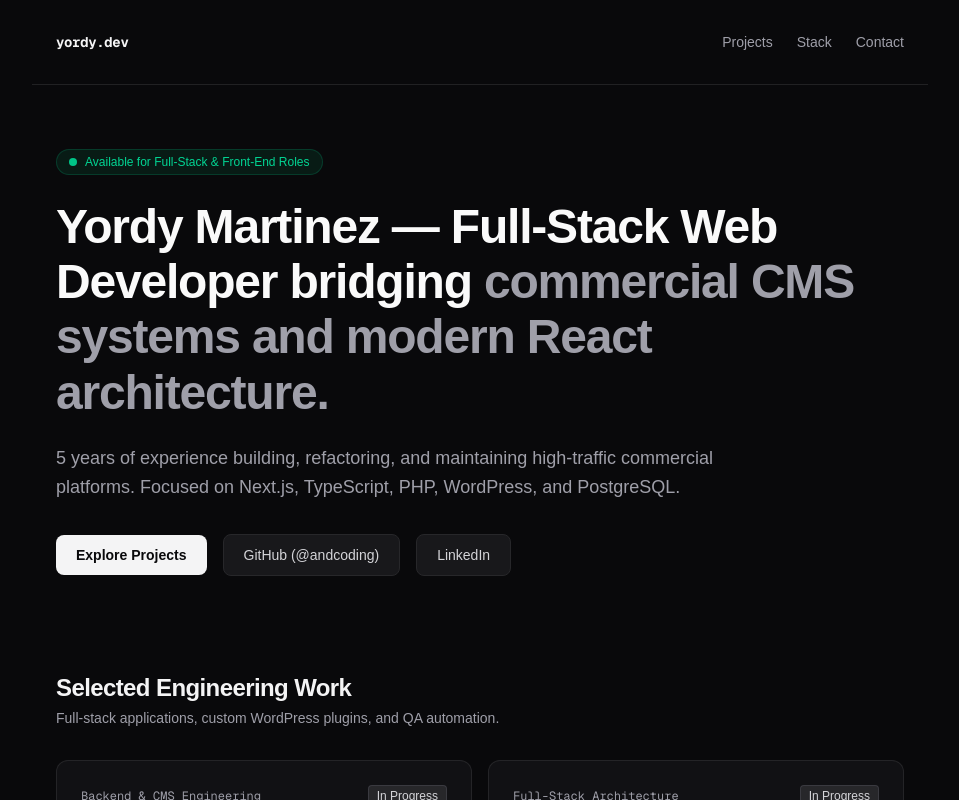
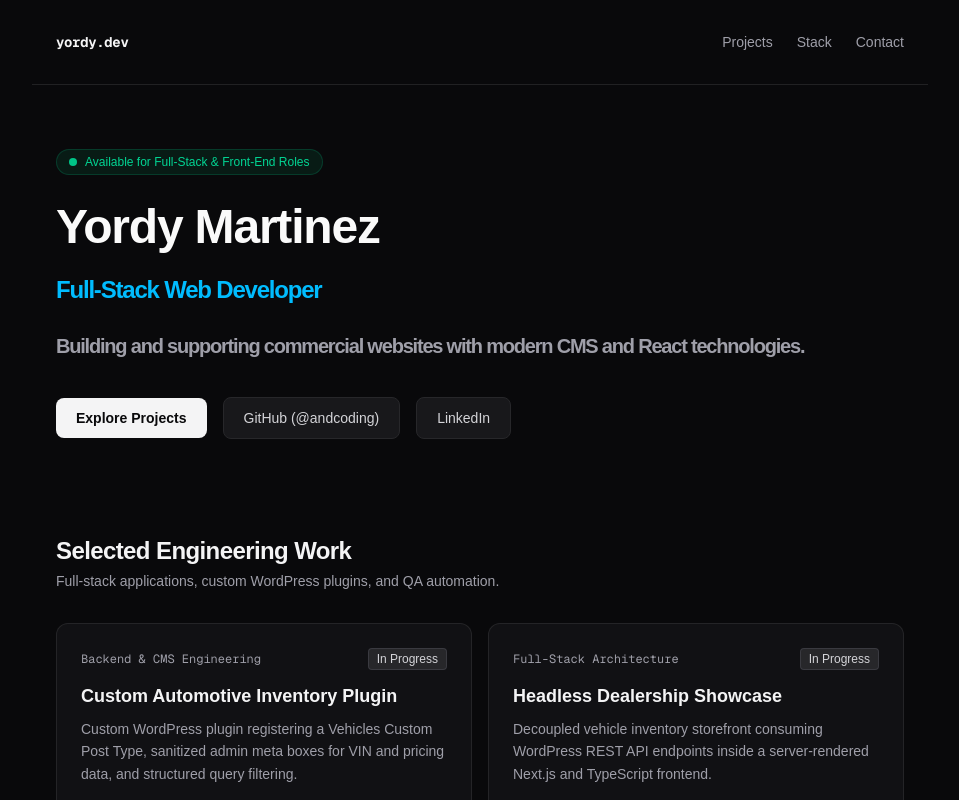
Before and after one commit to andcoding/My-Portfolio, a Next.js app: page / in a window 1280 px wide. Shown: the top 800 px of the page, without its empty margins (160-1119 px from the left). Built offline with nearby package versions, Linux system fonts and the light colour scheme.

Commit message:
Tile: updated the title description and changes the color

```diff
--- a/app/page.tsx
+++ b/app/page.tsx
@@ -25,14 +25,13 @@ export default function HomePage() {
           </div>
 
           <h1 className="text-4xl sm:text-5xl font-bold tracking-tight text-zinc-50 leading-[1.15]">
-            Yordy Martinez — Full-Stack Web Developer bridging{' '}
-            <span className="text-zinc-400">commercial CMS systems and modern React architecture.</span>
+            Yordy Martinez <br /> <span className="text-2xl font-size: var(--text-2xl); text-sky-400">Full-Stack Web Developer</span> <br />
+            <span className="text-zinc-400 text-xl font-size: var(--text-1xl);"> Building and supporting commercial websites with modern CMS and React technologies.</span>
           </h1>
 
-          <p className="text-base sm:text-lg text-zinc-400 max-w-2xl leading-relaxed">
-            5 years of experience building, refactoring, and maintaining high-traffic commercial platforms.
-            Focused on Next.js, TypeScript, PHP, WordPress, and PostgreSQL.
-          </p>
+          {/*<p className="text-base sm:text-lg text-zinc-400 max-w-2xl leading-relaxed">
+            5 years of experience developing, editing, and maintaining commercial websites using WordPress, React, Next.js, PHP, and TypeScript.
+          </p>*/}
 
           <div className="flex flex-wrap items-center gap-4 pt-2">
             <a
```
